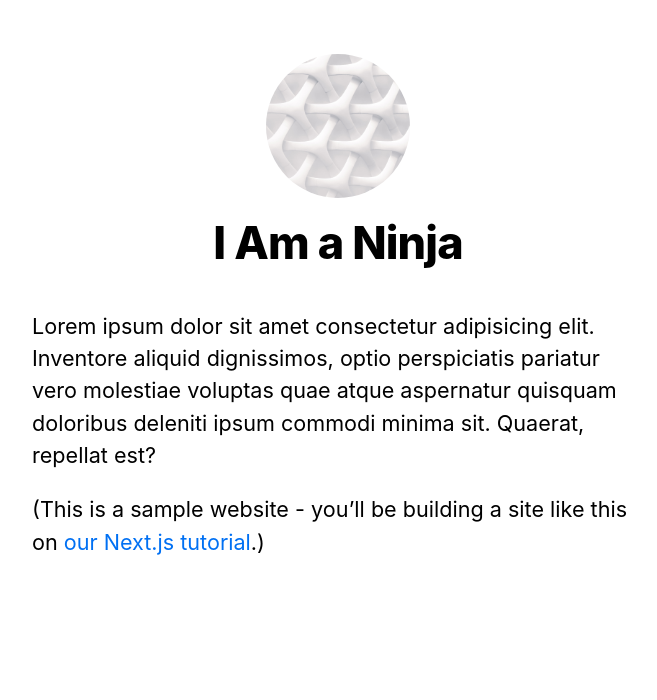
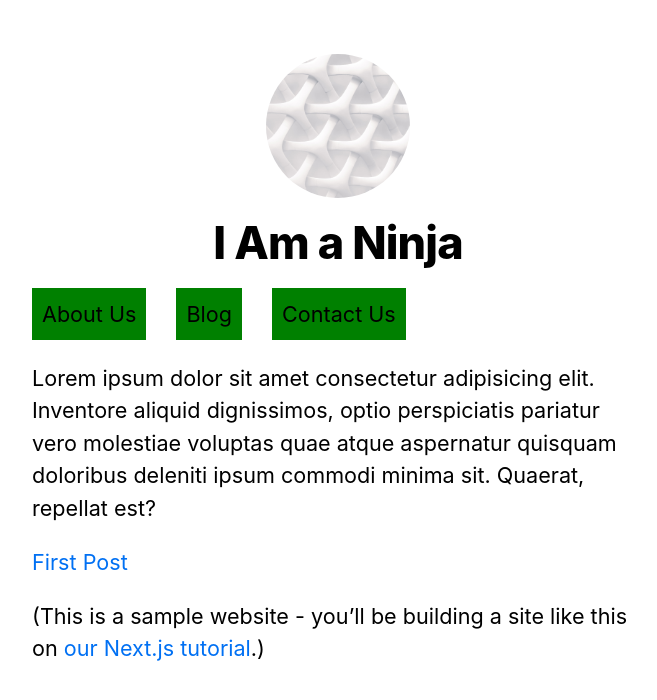
Before and after one commit to norre-daroy/project-gazette, a Next.js app: page / in a window 1280 px wide. Shown: the top 700 px of the page, without its empty margins (302-959 px from the left). Built offline with nearby package versions, Linux system fonts and the light colour scheme.

Commit message:
feat: Add blog data

```diff
--- a/pages/index.js
+++ b/pages/index.js
@@ -1,6 +1,7 @@
-import Head from "next/head";
-import Layout, { siteTitle } from "../components/layout";
-import utilStyles from "../styles/utils.module.css";
+import Head from 'next/head';
+import Link from 'next/link';
+import Layout, { siteTitle } from '../components/layout';
+import utilStyles from '../styles/utils.module.css';
 
 export default function Home() {
   return (
@@ -9,14 +10,20 @@
         <title>{siteTitle}</title>
       </Head>
       <section className={utilStyles.headingMd}>
+        <ul>
+          <li>About Us</li>
+          <li>Blog</li>
+          <li>Contact Us</li>
+        </ul>
         <p>
           Lorem ipsum dolor sit amet consectetur adipisicing elit. Inventore
           aliquid dignissimos, optio perspiciatis pariatur vero molestiae
           voluptas quae atque aspernatur quisquam doloribus deleniti ipsum
           commodi minima sit. Quaerat, repellat est?
         </p>
+        <Link href="/posts/first-post">First Post</Link>
         <p>
-          (This is a sample website - you’ll be building a site like this on{" "}
+          (This is a sample website - you’ll be building a site like this on{' '}
           <a href="https://nextjs.org/learn">our Next.js tutorial</a>.)
         </p>
       </section>
--- a/styles/global.css
+++ b/styles/global.css
@@ -25,3 +25,17 @@
   max-width: 100%;
   display: block;
 }
+
+ul {
+  list-style-type: none;
+  display: flex;
+  flex-direction: row;
+  margin: 0;
+  padding: 0;
+}
+
+li {
+  margin-right: 30px;
+  padding: 10px;
+  background: green;
+}
```
Also changed, not shown: app.json (deleted, +0 -11 lines), posts/pre-rendering.md (added, +11 -0 lines), posts/ssg-ssr.md (added, +19 -0 lines).
